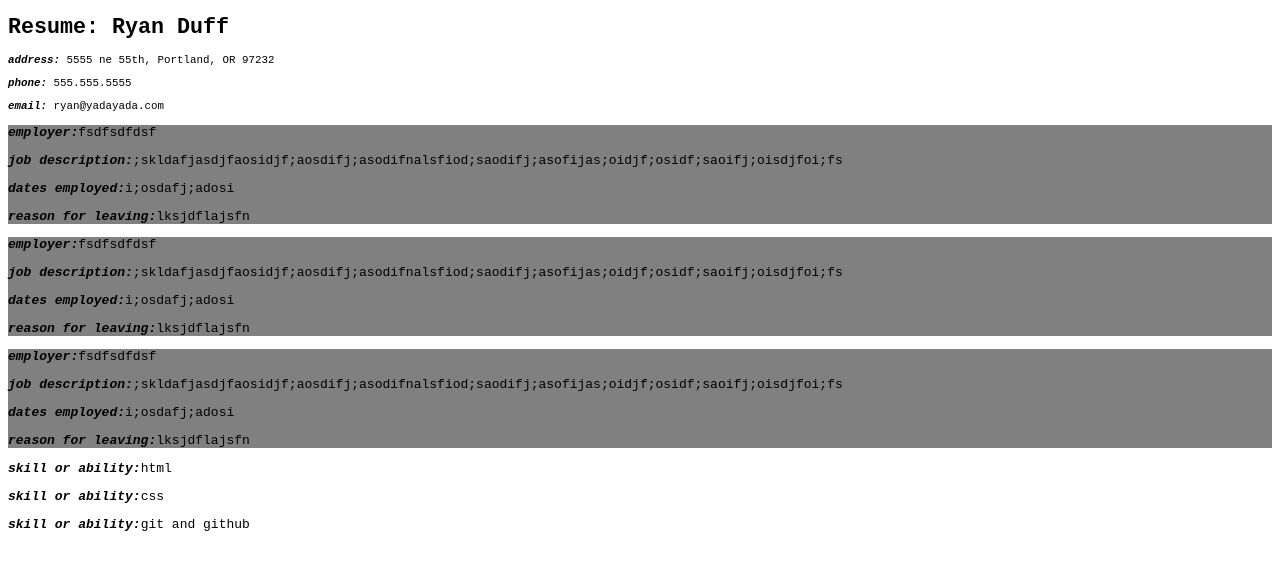
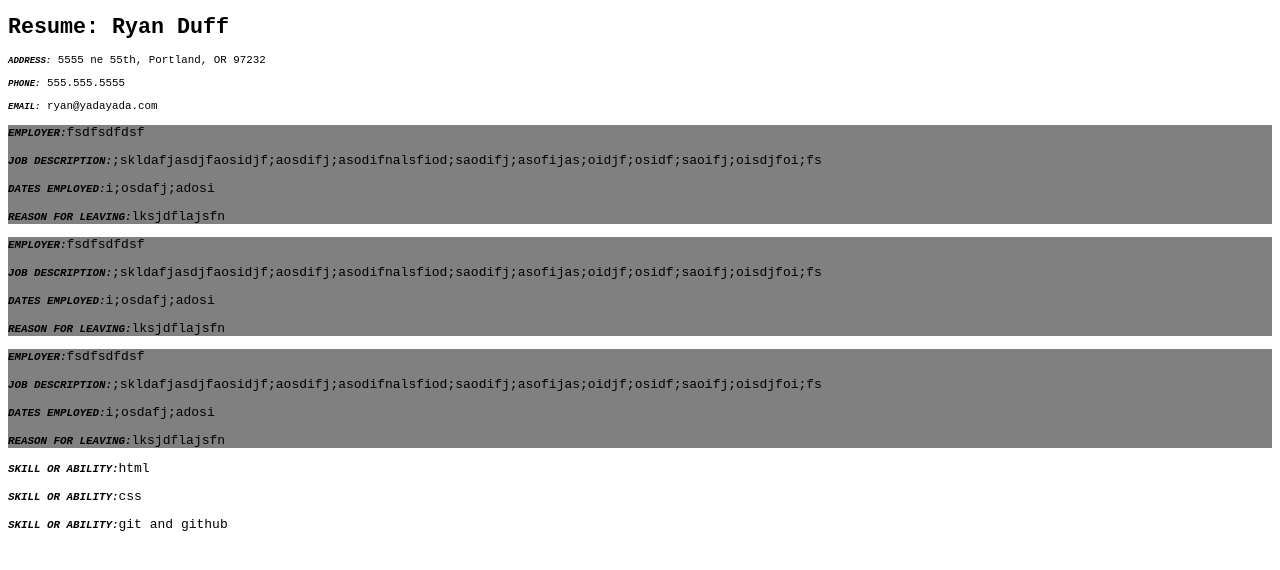
Before and after one commit to RyanDuff613/resumeSite, a plain HTML site: page index.html in a window 1280 px wide. Drawn offline with Linux system fonts and the light colour scheme.

Commit message:
add css style to form class that transforms all text to uppercase

```diff
--- a/css/styles.css
+++ b/css/styles.css
@@ -5,6 +5,8 @@ h1 {
 .form {
   font-style: italic;
   font-weight: bold;
+  font-size: smaller;
+  text-transform: uppercase;
 }
 
 .employment {
```
